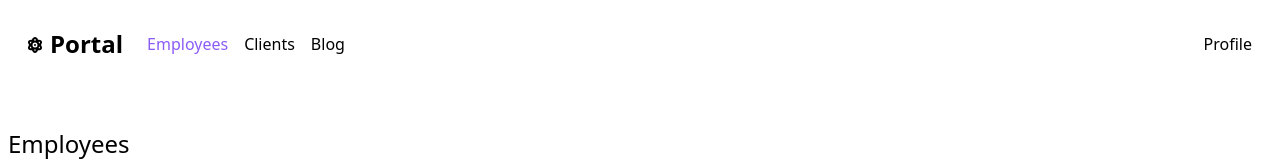
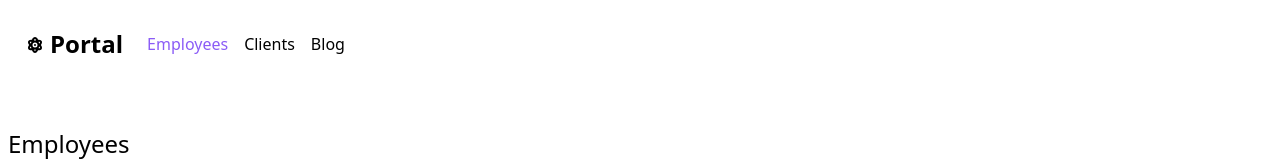
Before and after one commit to erinconeal/react-company-portal, a React (Vite) app: page / in a window 1280 px wide. Shown: the top 161 px of the page. Built offline with nearby package versions, Linux system fonts and the light colour scheme; no server answers; what @tailwindcss/typography would draw is missing.

Commit message:
Use profile pic in header.

```diff
--- a/src/Blog.js
+++ b/src/Blog.js
@@ -44,10 +44,10 @@ const Blog = () => {
   return (
     <div>
       <h1>Blog</h1>
-      <ul className="grid grid-flow-cols sm:grid-cols-2 lg:grid-cols-3 blogs">
+      <ul className="grid grid-flow-cols sm:grid-cols-2 blogs">
         {data.map((d) => {
           return (
-            <li key={d.id}>
+            <li key={d.id} className="pr-5">
               <img alt="" src={d.download_url} />
               <h2>{d.title}</h2>
               <p>{d.body}</p>
--- a/src/Header.js
+++ b/src/Header.js
@@ -1,9 +1,24 @@
 import { NavLink } from "react-router-dom";
 import { FontAwesomeIcon } from "@fortawesome/react-fontawesome";
-import { useState } from "react";
+import { useEffect, useState } from "react";
+import useWindowDimensions from "./useWindowDimensions";
 
 const Header = () => {
   const [showMenu, setShowMenu] = useState(false);
+  const [currentUser, setCurrentUser] = useState("");
+  const { width } = useWindowDimensions();
+
+  useEffect(() => {
+    requestProfile();
+  }, []);
+
+  async function requestProfile() {
+    // from https://randomuser.me/documentation
+    const res = await fetch("https://randomuser.me/api/?results=1");
+    const json = await res.json();
+    console.log(json.results);
+    setCurrentUser(json.results[0]);
+  }
 
   return (
     <header className="w-full mb-10 p-7">
@@ -64,7 +79,15 @@ const Header = () => {
         </div>
         <div className={showMenu ? "block" : "hidden sm:block"}>
           <NavLink to="/profile" className="mt-4 sm:mt-0 inline-block">
-            Profile
+            {width <= 640 ? (
+              "Profile"
+            ) : currentUser ? (
+              <img
+                alt={`${currentUser.name.first} ${currentUser.name.last}`}
+                src={currentUser.picture.thumbnail}
+                className="rounded-3xl"
+              />
+            ) : null}
           </NavLink>
         </div>
       </nav>
--- /dev/null
+++ b/src/useWindowDimensions.js
@@ -0,0 +1,26 @@
+import { useState, useEffect } from "react";
+
+function getWindowDimensions() {
+  const { innerWidth: width, innerHeight: height } = window;
+  return {
+    width,
+    height,
+  };
+}
+
+export default function useWindowDimensions() {
+  const [windowDimensions, setWindowDimensions] = useState(
+    getWindowDimensions()
+  );
+
+  useEffect(() => {
+    function handleResize() {
+      setWindowDimensions(getWindowDimensions());
+    }
+
+    window.addEventListener("resize", handleResize);
+    return () => window.removeEventListener("resize", handleResize);
+  }, []);
+
+  return windowDimensions;
+}
```
